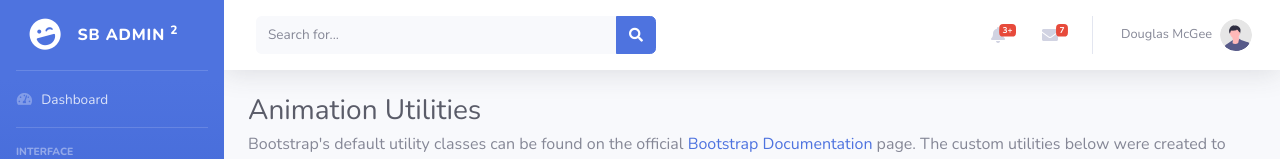
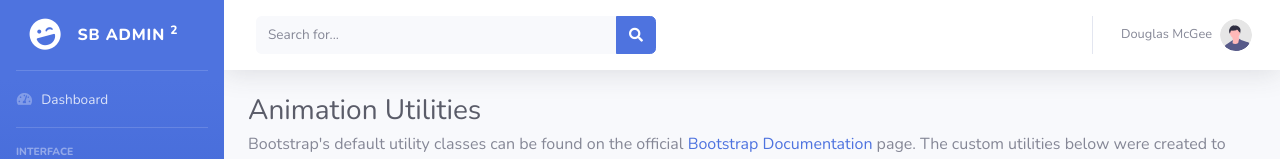
Before and after one commit to zakpruitt/nlbg.store, a website with bundled scripts: page front-end/utilities-animation.html in a window 1280 px wide. Shown: the top 159 px of the page. Built offline with nearby package versions, Linux system fonts and the light colour scheme.

Commit message:
adjusted animation utilities reference banner

```diff
--- a/front-end/utilities-animation.html
+++ b/front-end/utilities-animation.html
@@ -9,7 +9,7 @@
     <meta name="description" content="">
     <meta name="author" content="">
 
-    <title>SB Admin 2 - Animation Utilities</title>
+    <title>Reference - Animation Utilities</title>
 
     <!-- Custom fonts for this template-->
     <link href="vendor/fontawesome-free/css/all.min.css" rel="stylesheet" type="text/css">
@@ -202,12 +202,7 @@
 
                         <!-- Nav Item - Alerts -->
                         <li class="nav-item dropdown no-arrow mx-1">
-                            <a class="nav-link dropdown-toggle" href="#" id="alertsDropdown" role="button"
-                                data-toggle="dropdown" aria-haspopup="true" aria-expanded="false">
-                                <i class="fas fa-bell fa-fw"></i>
-                                <!-- Counter - Alerts -->
-                                <span class="badge badge-danger badge-counter">3+</span>
-                            </a>
+
                             <!-- Dropdown - Alerts -->
                             <div class="dropdown-list dropdown-menu dropdown-menu-right shadow animated--grow-in"
                                 aria-labelledby="alertsDropdown">
@@ -253,12 +248,7 @@
 
                         <!-- Nav Item - Messages -->
                         <li class="nav-item dropdown no-arrow mx-1">
-                            <a class="nav-link dropdown-toggle" href="#" id="messagesDropdown" role="button"
-                                data-toggle="dropdown" aria-haspopup="true" aria-expanded="false">
-                                <i class="fas fa-envelope fa-fw"></i>
-                                <!-- Counter - Messages -->
-                                <span class="badge badge-danger badge-counter">7</span>
-                            </a>
+
                             <!-- Dropdown - Messages -->
                             <div class="dropdown-list dropdown-menu dropdown-menu-right shadow animated--grow-in"
                                 aria-labelledby="messagesDropdown">
```
